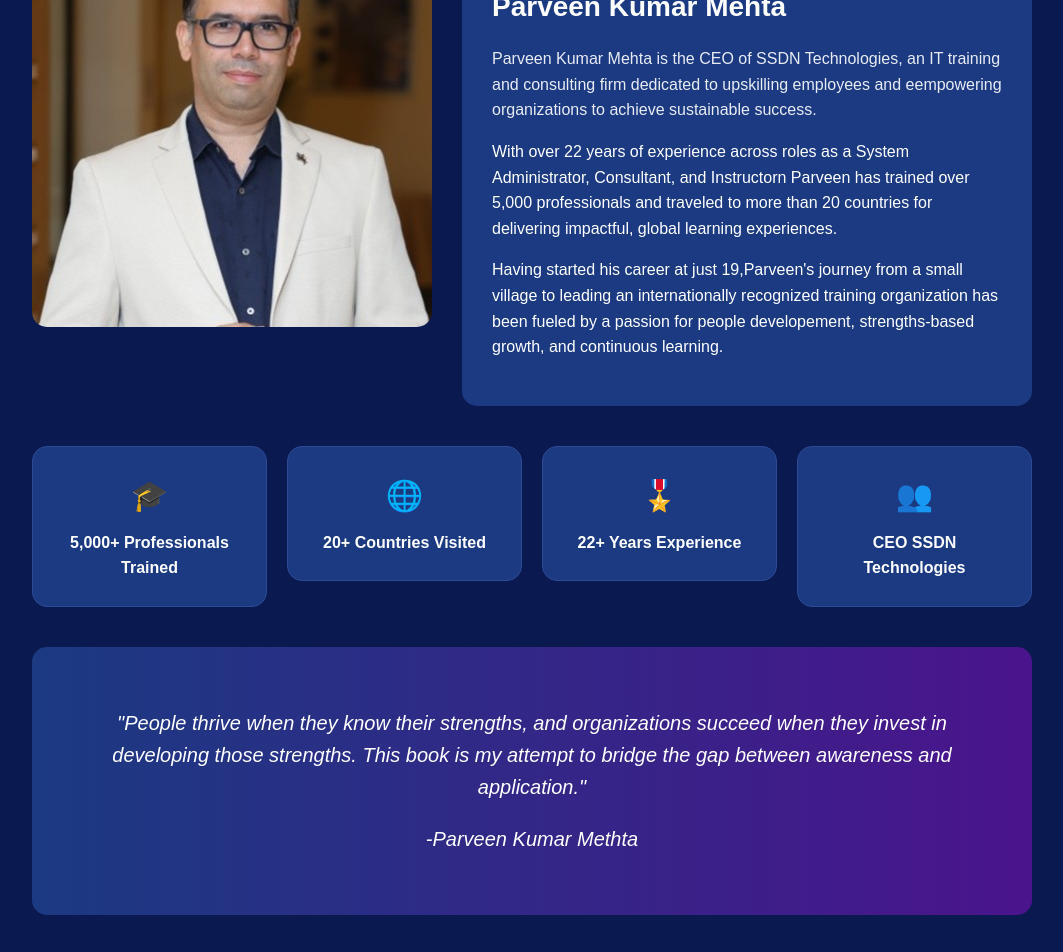
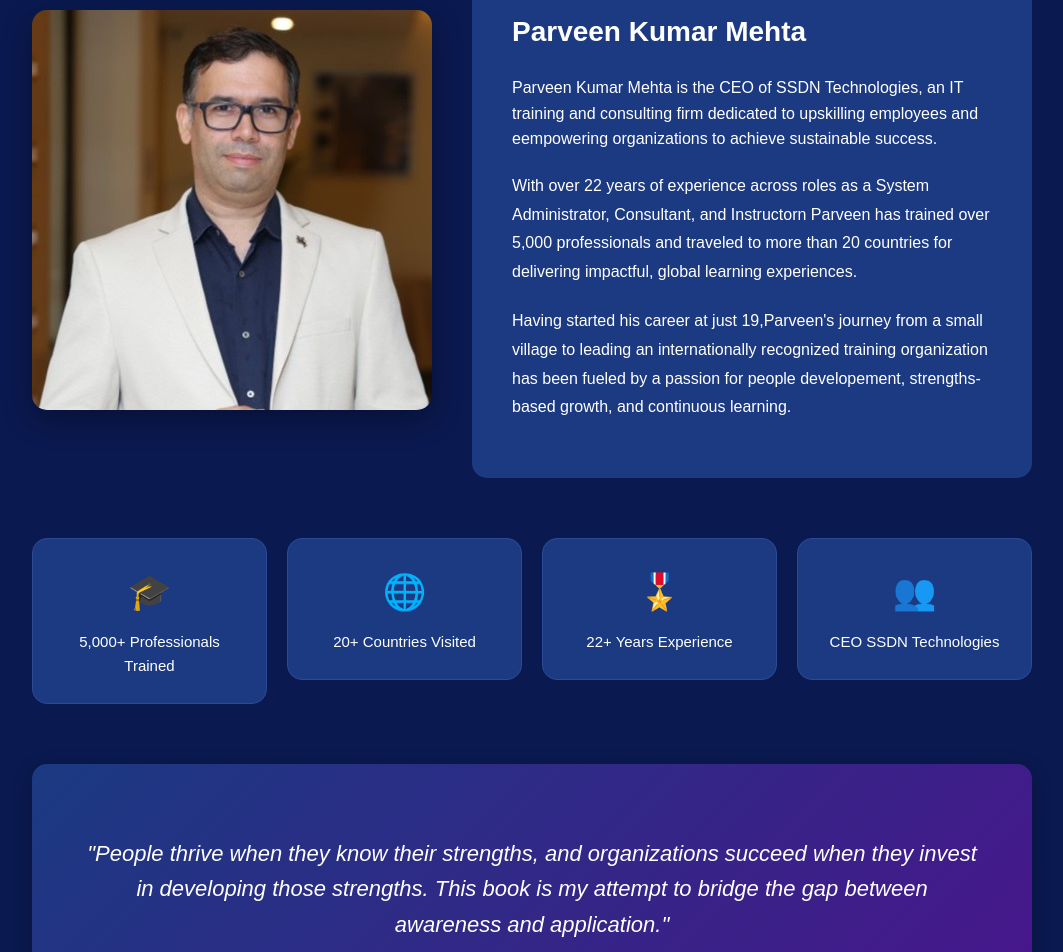
Before and after one commit to snehakhurana2104-afk/rise-portfolio, a React (Vite) app: page / in a window 1280 px wide. Shown: the part 2360-3312 px from the top of the page, without its empty margins (108-1171 px from the left). Built offline with nearby package versions, Linux system fonts and the light colour scheme.

Commit message:
Final changes

```diff
--- a/src/components/AboutAuthor.jsx
+++ b/src/components/AboutAuthor.jsx
@@ -17,16 +17,16 @@ export default function AboutAuthor() {
       fontFamily: 'sans-serif'
     }}>
       <div style={{ maxWidth: '1000px', margin: '0 auto' }}>
-        <h2 style={{ textAlign: 'center', fontSize: '40px', marginBottom: '40px' }}>About The Author</h2>
+        <h2 style={{ textAlign: 'center', fontSize: '42px', marginBottom: '50px', fontWeight: '700' }}>About The Author</h2>
 
         {/* Main Content */}
-        <div style={{ display: 'flex', gap: '30px', alignItems: 'flex-start', flexWrap: 'wrap', marginBottom: '40px' }}>
-          <img src={authorImage} alt="Parveen Kumar Mehta" style={{ width: '400px', borderRadius: '15px', objectFit: 'cover' }} />
-          <div style={{ flex: 1, backgroundColor: '#1b3a82', padding: '30px', borderRadius: '15px', minWidth: '300px' }}>
-            <h3 style={{ fontSize: '28px', marginBottom: '15px' }}>Parveen Kumar Mehta</h3>
-            <p style={{ lineHeight: '1.6', fontSize: '16px', opacity: 0.9 }}>Parveen Kumar Mehta is the CEO of SSDN Technologies, an IT training and consulting firm dedicated to upskilling employees and eempowering organizations to achieve sustainable success.</p>
-            <p>With over 22 years of experience across roles as a System Administrator, Consultant, and Instructorn Parveen has trained over 5,000 professionals and traveled to more than 20 countries for delivering impactful, global learning experiences.</p>
-            <p>Having started his career at just 19,Parveen's journey from a small village to leading an internationally recognized training organization has been fueled by a passion for people developement, strengths-based growth, and continuous learning.</p>
+        <div style={{ display: 'flex', gap: '40px', alignItems: 'center', flexWrap: 'wrap', marginBottom: '60px' }}>
+          <img src={authorImage} alt="Parveen Kumar Mehta" style={{ width: '400px', borderRadius: '15px', boxShadow: ' 0 10px 30px rgba(0,0,0,0.3)' }} />
+          <div style={{ flex: 1, backgroundColor: '#1b3a82', padding: '40px', borderRadius: '15px', minWidth: '300px' }}>
+            <h3 style={{ fontSize: '28px', marginBottom: '20px' }}>Parveen Kumar Mehta</h3>
+            <p style={{ lineHeight: '1.6', fontSize: '16px', marginBottom: '20px' }}>Parveen Kumar Mehta is the CEO of SSDN Technologies, an IT training and consulting firm dedicated to upskilling employees and eempowering organizations to achieve sustainable success.</p>
+            <p style={{ lineHeight: '1.8', fontSize: '16px', marginBottom: '20px'}}>With over 22 years of experience across roles as a System Administrator, Consultant, and Instructorn Parveen has trained over 5,000 professionals and traveled to more than 20 countries for delivering impactful, global learning experiences.</p>
+            <p style={{ lineHeight: '1.8', fontSize:'16px'}}>Having started his career at just 19,Parveen's journey from a small village to leading an internationally recognized training organization has been fueled by a passion for people developement, strengths-based growth, and continuous learning.</p>
           </div>
         </div>
 
@@ -35,36 +35,37 @@ export default function AboutAuthor() {
           display: 'grid',
           gridTemplateColumns: 'repeat(auto-fit, minmax(200px, 1fr))',
           gap: '20px',
-          marginBottom: '40px'
+          marginBottom: '60px'
         }}>
           {stats.map((item, index) => (
             <Link
               key={index}
               to={`/strength/${item.label}`}
               style={{ textDecoration: 'none' }}
-            >
-              <div style={{
+              >
+              <div
+              className="stat-card" style={{
                 backgroundColor: '#1b3a82',
                 padding: '25px',
                 borderRadius: '15px',
                 textAlign: 'center',
                 border: '1px solid #2d4a96',
                 cursor: 'pointer',
-                transition: '0.3s',
+                transition: '0.4s',
                 color: '#fff'
               }}>
-                <div style={{ fontSize: '30px', marginBottom: '10px' }}>{item.icon}</div>
-                <h4 style={{ fontSize: '16px', margin: 0 }}>{item.label}</h4>
+                <div style={{ fontSize: '35px', marginBottom: '10px' }}>{item.icon}</div>
+                <h4 style={{ fontSize: '15px', margin: 0, fontWeight: '500' }}>{item.label}</h4>
               </div>
             </Link>
           ))}
         </div>
 
         {/* Quote Box */}
-        <div style={{ background: 'linear-gradient(90deg, #1b3a82, #4a148c)', padding: '40px', borderRadius: '15px', textAlign: 'center' }}>
-          <p style={{ fontSize: '20px', fontStyle: 'italic', lineHeight: '1.6' }}>"People thrive when they know their strengths, and organizations succeed when they invest in developing those strengths. This book is my attempt to bridge the gap between awareness and application."</p>
+        <div style={{ background: 'linear-gradient(135deg, #1b3a82, #4a148c)', padding: '50px', borderRadius: '15px', textAlign: 'center', boxShadow: '0 5px 20px rgba(0,0,0,0.2)'}}>
+          <p style={{ fontSize: '22px', fontStyle: 'italic', lineHeight: '1.6', marginBottom: '20px' }}>"People thrive when they know their strengths, and organizations succeed when they invest in developing those strengths. This book is my attempt to bridge the gap between awareness and application."</p>
 
-          <p style={{ fontSize: '20px', fontStyle: 'italic', lineHeight: '1.6' }}>-Parveen Kumar Methta</p>
+          <p style={{ fontSize: '18px', fontWeight: '600' }}>-Parveen Kumar Methta</p>
         </div>
       </div>
     </section>
```
